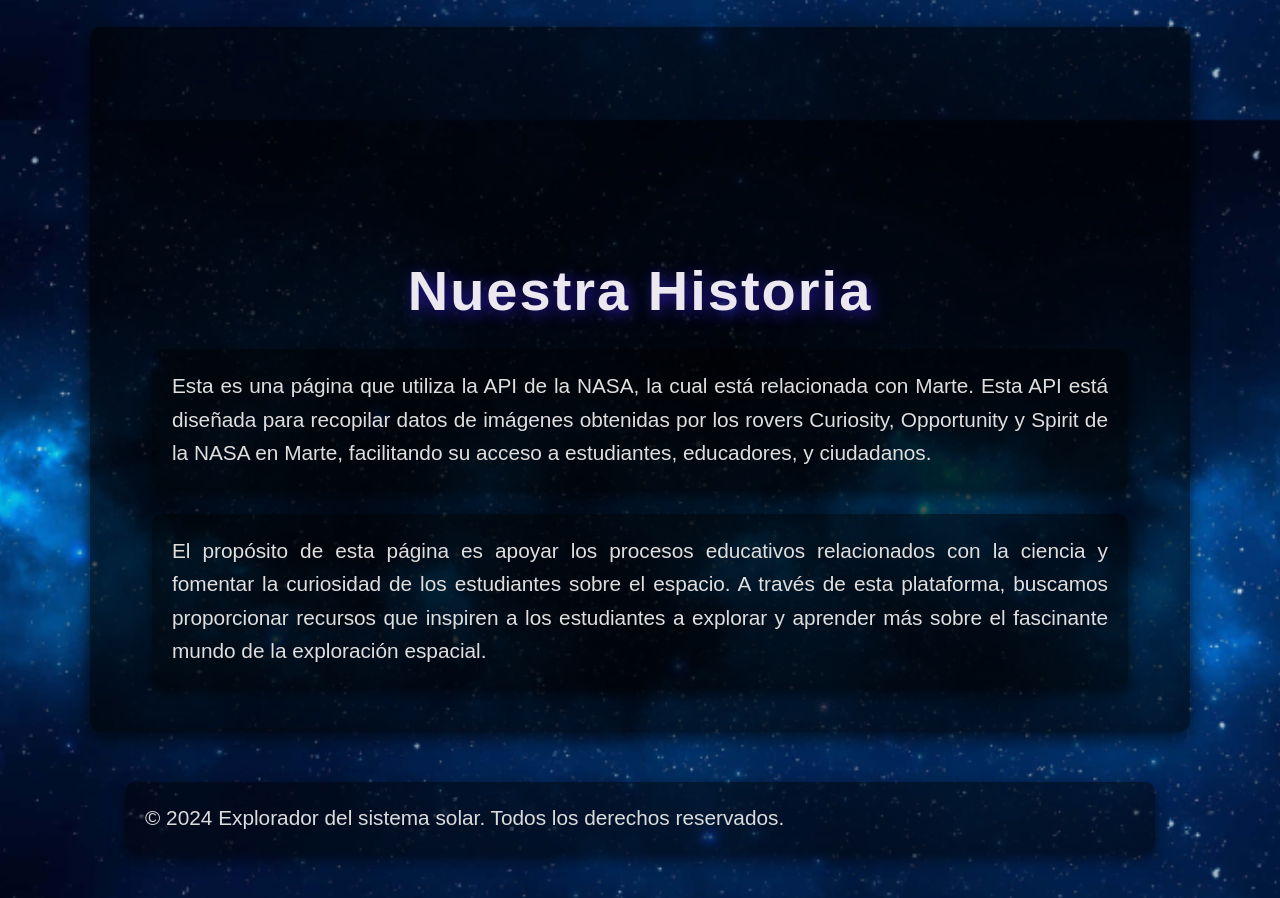
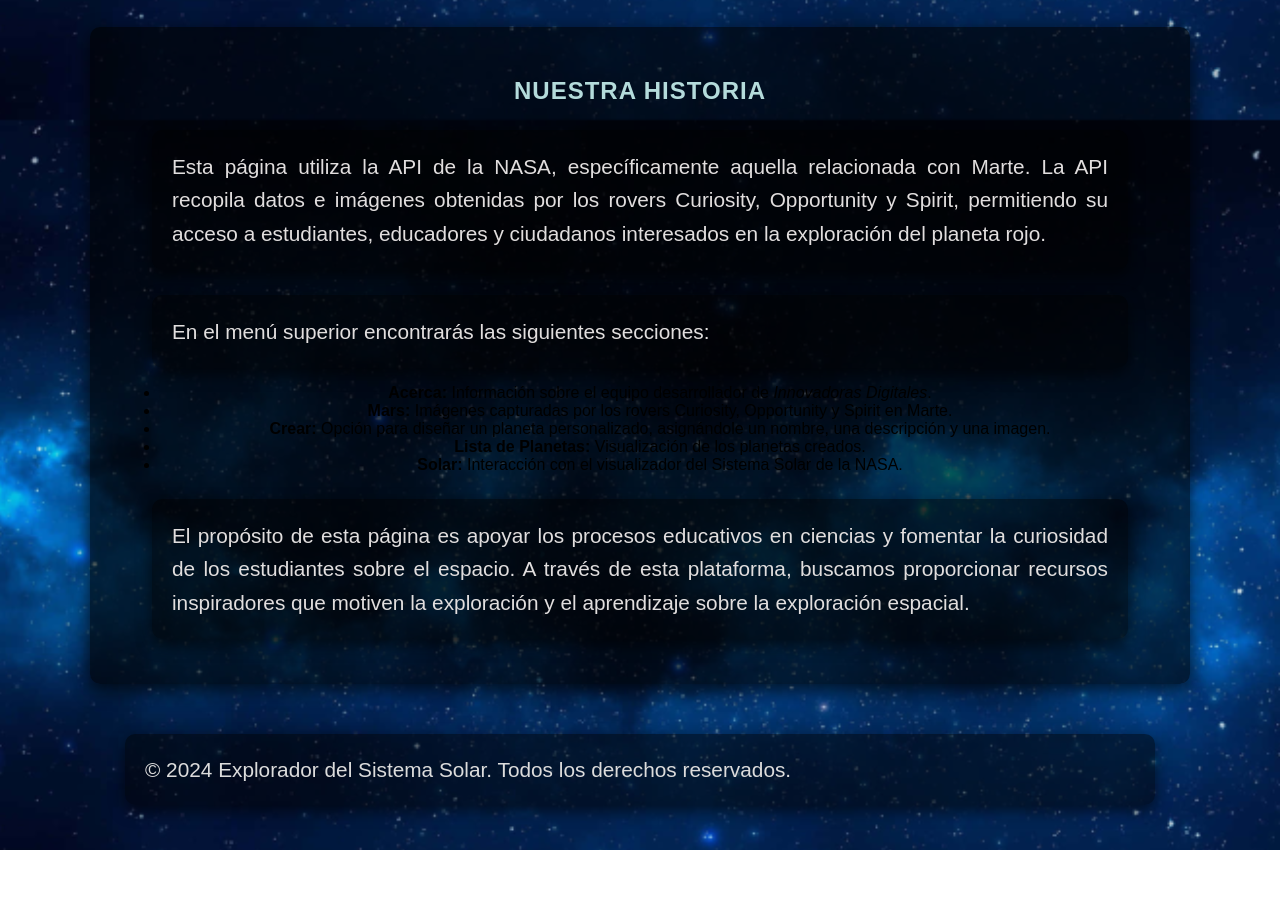
Before and after one commit to Kdnastone/astrolunar, a React (Vite) app: page /home in a window 1280 px wide. Shown: the part 680-1578 px from the top of the page. After the commit the page ends 1530 px from the top, so only its background shows below. Built offline with nearby package versions, Linux system fonts and the light colour scheme.

Commit message:
Update Home.jsx

```diff
--- a/src/pages/Home.jsx
+++ b/src/pages/Home.jsx
@@ -4,37 +4,59 @@ import '../styles/Home.css';
 const Home = () => {
   return (
     <div className="home-container">
-      <header className="hero-section">      </header>
+      <header className="hero-section"></header>
 
-        <h1>Explorando el sistema solar</h1>
-
+      <h1>Explorando el Sistema Solar</h1>
 
       <section className="history-section">
-        <h1>Nuestra Historia</h1>
-
+        <h2>Nuestra Historia</h2>
 
         <p>
-          Esta es una página que utiliza la API de la NASA, la cual está
-          relacionada con Marte. Esta API está diseñada para recopilar datos de
-          imágenes obtenidas por los rovers Curiosity, Opportunity y Spirit de
-          la NASA en Marte, facilitando su acceso a estudiantes, educadores,
-          y ciudadanos.
+          Esta página utiliza la API de la NASA, específicamente aquella
+          relacionada con Marte. La API recopila datos e imágenes obtenidas
+          por los rovers Curiosity, Opportunity y Spirit, permitiendo su acceso
+          a estudiantes, educadores y ciudadanos interesados en la exploración
+          del planeta rojo.
         </p>
+
         <p>
-          El propósito de esta página es apoyar los procesos educativos
-          relacionados con la ciencia y fomentar la curiosidad de los
-          estudiantes sobre el espacio.
-          A través de esta plataforma, buscamos proporcionar recursos que
-          inspiren a los estudiantes a explorar y aprender más sobre el
-          fascinante mundo de la exploración espacial.
+          En el menú superior encontrarás las siguientes secciones:
+        </p>
+        <ul>
+          <li>
+            <strong>Acerca:</strong> Información sobre el equipo desarrollador de
+            <em> Innovadoras Digitales</em>.
+          </li>
+          <li>
+            <strong>Mars:</strong> Imágenes capturadas por los rovers Curiosity,
+            Opportunity y Spirit en Marte.
+          </li>
+          <li>
+            <strong>Crear:</strong> Opción para diseñar un planeta personalizado,
+            asignándole un nombre, una descripción y una imagen.
+          </li>
+          <li>
+            <strong>Lista de Planetas:</strong> Visualización de los planetas creados.
+          </li>
+          <li>
+            <strong>Solar:</strong> Interacción con el visualizador del Sistema Solar
+            de la NASA.
+          </li>
+        </ul>
+
+        <p>
+          El propósito de esta página es apoyar los procesos educativos en ciencias
+          y fomentar la curiosidad de los estudiantes sobre el espacio. A través de
+          esta plataforma, buscamos proporcionar recursos inspiradores que motiven
+          la exploración y el aprendizaje sobre la exploración espacial.
         </p>
       </section>
 
       <footer className="footer-section">
-        <p>© 2024 Explorador del sistema solar. Todos los derechos reservados.</p>
+        <p>© 2024 Explorador del Sistema Solar. Todos los derechos reservados.</p>
       </footer>
     </div>
   );
 };
 
-export default Home;
+export default Home;
```
